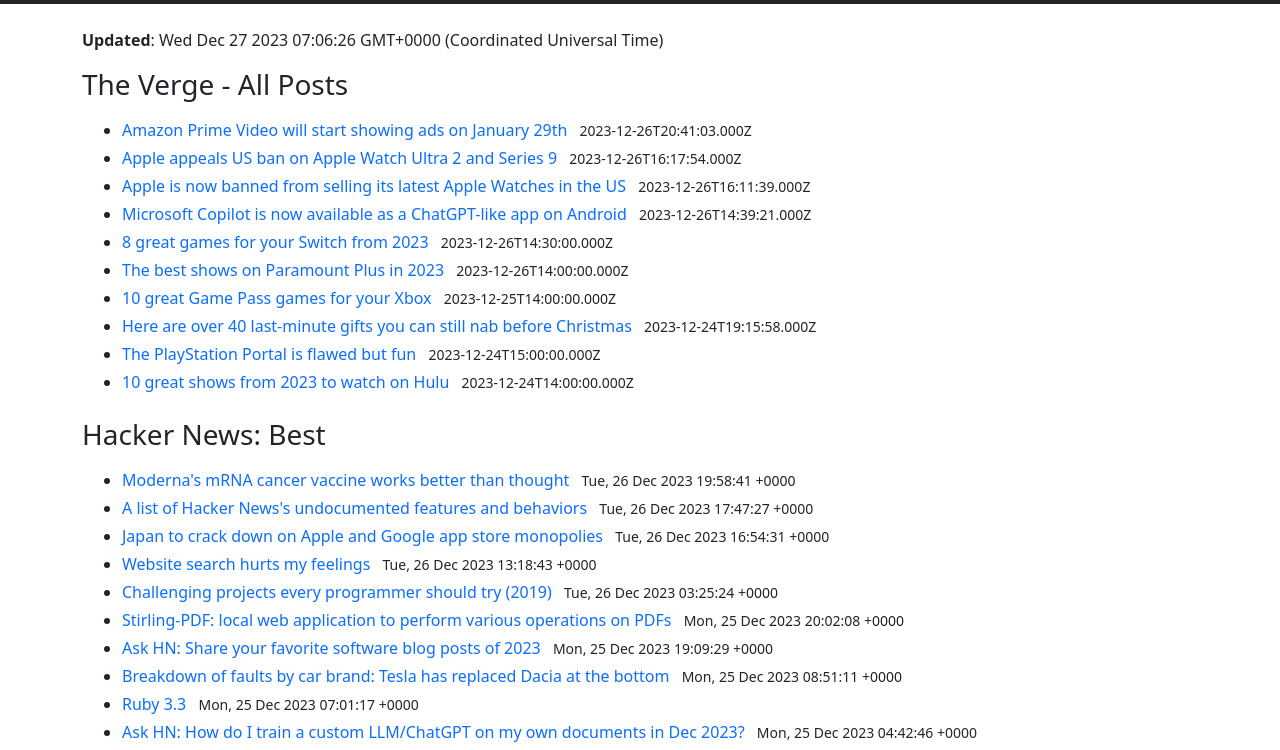
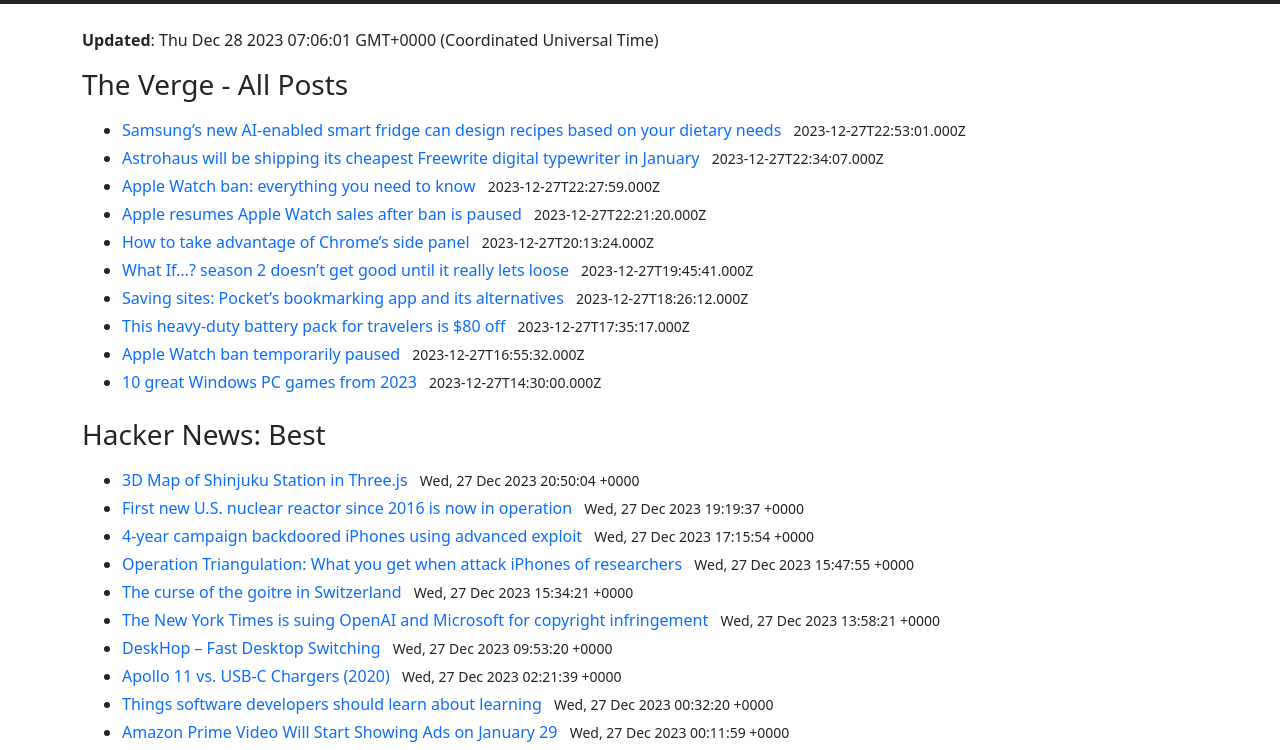
Before and after one commit to quicoto/news-digest, a plain HTML site: page index.html in a window 1280 px wide. Shown: the part 50-800 px from the top of the page. Drawn offline with Linux system fonts and the light colour scheme.

Commit message:
Deploying to gh-pages from @ quicoto/news-digest@81b831bfddafddc38fddae42311cb6bfcab75b76 🚀

```diff
--- a/index.html
+++ b/index.html
@@ -21,70 +21,73 @@
       <div class="container mb-3">
         <div class="row mb-3">
           <div class="col">
-            <strong>Updated</strong>: Wed Dec 27 2023 07:06:26 GMT+0000 (Coordinated Universal Time)
+            <strong>Updated</strong>: Thu Dec 28 2023 07:06:01 GMT+0000 (Coordinated Universal Time)
           </div>
         </div>
         <section class="row"><div class="col"><h2 class="h3">The Verge -  All Posts</h2><ul class="mb-4"><li class="mb-1">
-    <a rel="noopener" target="_blank" href="https://www.theverge.com/2023/12/26/24015595/amazon-prime-video-ads-coming-january-29" title="Amazon Prime Video will start showing ads on January 29th">Amazon Prime Video will start showing ads on January 29th</a>
-    <time datetime="2023-12-26T20:41:03.000Z" class="ps-2 small">2023-12-26T20:41:03.000Z</time>
+    <a rel="noopener" target="_blank" href="https://www.theverge.com/2023/12/27/24016939/samsung-2024-ai-family-hub-smart-fridge-features" title="Samsung’s new AI-enabled smart fridge can design recipes based on your dietary needs">Samsung’s new AI-enabled smart fridge can design recipes based on your dietary needs</a>
+    <time datetime="2023-12-27T22:53:01.000Z" class="ps-2 small">2023-12-27T22:53:01.000Z</time>
   </li><li class="mb-1">
-    <a rel="noopener" target="_blank" href="https://www.theverge.com/2023/12/26/24015238/apple-watch-ban-response-store-appeal-stay-court" title="Apple appeals US ban on Apple Watch Ultra 2 and Series 9">Apple appeals US ban on Apple Watch Ultra 2 and Series 9</a>
-    <time datetime="2023-12-26T16:17:54.000Z" class="ps-2 small">2023-12-26T16:17:54.000Z</time>
+    <a rel="noopener" target="_blank" href="https://www.theverge.com/2023/12/27/24016791/astrohaus-freewrite-alpha-digital-typewriter-e-ink" title="Astrohaus will be shipping its cheapest Freewrite digital typewriter in January  ">Astrohaus will be shipping its cheapest Freewrite digital typewriter in January  </a>
+    <time datetime="2023-12-27T22:34:07.000Z" class="ps-2 small">2023-12-27T22:34:07.000Z</time>
   </li><li class="mb-1">
-    <a rel="noopener" target="_blank" href="https://www.theverge.com/2023/12/26/24012382/apple-import-ban-watch-series-9-ultra-2" title="Apple is now banned from selling its latest Apple Watches in the US">Apple is now banned from selling its latest Apple Watches in the US</a>
-    <time datetime="2023-12-26T16:11:39.000Z" class="ps-2 small">2023-12-26T16:11:39.000Z</time>
+    <a rel="noopener" target="_blank" href="https://www.theverge.com/24009254/apple-watch-itc-ban-patent-dispute" title="Apple Watch ban: everything you need to know">Apple Watch ban: everything you need to know</a>
+    <time datetime="2023-12-27T22:27:59.000Z" class="ps-2 small">2023-12-27T22:27:59.000Z</time>
   </li><li class="mb-1">
-    <a rel="noopener" target="_blank" href="https://www.theverge.com/2023/12/26/24015198/microsoft-copilot-mobile-app-android-launch" title="Microsoft Copilot is now available as a ChatGPT-like app on Android">Microsoft Copilot is now available as a ChatGPT-like app on Android</a>
-    <time datetime="2023-12-26T14:39:21.000Z" class="ps-2 small">2023-12-26T14:39:21.000Z</time>
+    <a rel="noopener" target="_blank" href="https://www.theverge.com/2023/12/27/24016684/apple-watch-on-sale-again-import-sales-bans-paused" title="Apple resumes Apple Watch sales after ban is paused">Apple resumes Apple Watch sales after ban is paused</a>
+    <time datetime="2023-12-27T22:21:20.000Z" class="ps-2 small">2023-12-27T22:21:20.000Z</time>
   </li><li class="mb-1">
-    <a rel="noopener" target="_blank" href="https://www.theverge.com/23978273/nintendo-switch-best-games-2023" title="8 great games for your Switch from 2023">8 great games for your Switch from 2023</a>
-    <time datetime="2023-12-26T14:30:00.000Z" class="ps-2 small">2023-12-26T14:30:00.000Z</time>
+    <a rel="noopener" target="_blank" href="https://www.theverge.com/24016278/chrome-google-side-panel-how-to" title="How to take advantage of Chrome’s side panel">How to take advantage of Chrome’s side panel</a>
+    <time datetime="2023-12-27T20:13:24.000Z" class="ps-2 small">2023-12-27T20:13:24.000Z</time>
   </li><li class="mb-1">
-    <a rel="noopener" target="_blank" href="https://www.theverge.com/23999770/paramount-plus-best-shows-2023" title="The best shows on Paramount Plus in 2023">The best shows on Paramount Plus in 2023</a>
-    <time datetime="2023-12-26T14:00:00.000Z" class="ps-2 small">2023-12-26T14:00:00.000Z</time>
+    <a rel="noopener" target="_blank" href="https://www.theverge.com/24015321/marvel-what-if-season-2-kahhori-captain-carter" title="What If…? season 2 doesn’t get good until it really lets loose">What If…? season 2 doesn’t get good until it really lets loose</a>
+    <time datetime="2023-12-27T19:45:41.000Z" class="ps-2 small">2023-12-27T19:45:41.000Z</time>
   </li><li class="mb-1">
-    <a rel="noopener" target="_blank" href="https://www.theverge.com/2023/12/25/23999612/xbox-games-game-pass-2023-best-roundup" title="10 great Game Pass games for your Xbox">10 great Game Pass games for your Xbox</a>
-    <time datetime="2023-12-25T14:00:00.000Z" class="ps-2 small">2023-12-25T14:00:00.000Z</time>
+    <a rel="noopener" target="_blank" href="https://www.theverge.com/22927750/bookmarks-pocket-firefox-instapaper-raindrop" title="Saving sites: Pocket’s bookmarking app and its alternatives">Saving sites: Pocket’s bookmarking app and its alternatives</a>
+    <time datetime="2023-12-27T18:26:12.000Z" class="ps-2 small">2023-12-27T18:26:12.000Z</time>
   </li><li class="mb-1">
-    <a rel="noopener" target="_blank" href="https://www.theverge.com/23642026/best-digital-gift-ideas-online-cards-subscriptions" title="Here are over 40 last-minute gifts you can still nab before Christmas">Here are over 40 last-minute gifts you can still nab before Christmas</a>
-    <time datetime="2023-12-24T19:15:58.000Z" class="ps-2 small">2023-12-24T19:15:58.000Z</time>
+    <a rel="noopener" target="_blank" href="https://www.theverge.com/2023/12/27/24016275/zendure-supertank-pro-apple-14-inch-macbook-pro-deal-sale" title="This heavy-duty battery pack for travelers is $80 off">This heavy-duty battery pack for travelers is $80 off</a>
+    <time datetime="2023-12-27T17:35:17.000Z" class="ps-2 small">2023-12-27T17:35:17.000Z</time>
   </li><li class="mb-1">
-    <a rel="noopener" target="_blank" href="https://www.theverge.com/24012547/sony-playstation-portal-handheld-remote-player-ps5-chiaki-review" title="The PlayStation Portal is flawed but fun">The PlayStation Portal is flawed but fun</a>
-    <time datetime="2023-12-24T15:00:00.000Z" class="ps-2 small">2023-12-24T15:00:00.000Z</time>
+    <a rel="noopener" target="_blank" href="https://www.theverge.com/2023/12/27/24016464/apple-watch-itc-ban-paused" title="Apple Watch ban temporarily paused">Apple Watch ban temporarily paused</a>
+    <time datetime="2023-12-27T16:55:32.000Z" class="ps-2 small">2023-12-27T16:55:32.000Z</time>
   </li><li class="mb-1">
-    <a rel="noopener" target="_blank" href="https://www.theverge.com/23965702/hulu-best-shows-2023-streaming" title="10 great shows from 2023 to watch on Hulu">10 great shows from 2023 to watch on Hulu</a>
-    <time datetime="2023-12-24T14:00:00.000Z" class="ps-2 small">2023-12-24T14:00:00.000Z</time>
+    <a rel="noopener" target="_blank" href="https://www.theverge.com/23979457/best-windows-pc-games-2023" title="10 great Windows PC games from 2023  ">10 great Windows PC games from 2023  </a>
+    <time datetime="2023-12-27T14:30:00.000Z" class="ps-2 small">2023-12-27T14:30:00.000Z</time>
   </li></ul></div></section><section class="row"><div class="col"><h2 class="h3">Hacker News: Best</h2><ul class="mb-4"><li class="mb-1">
-    <a rel="noopener" target="_blank" href="https://www.freethink.com/health/cancer-vaccine" title="Moderna's mRNA cancer vaccine works better than thought">Moderna's mRNA cancer vaccine works better than thought</a>
-    <time datetime="Tue, 26 Dec 2023 19:58:41 +0000" class="ps-2 small">Tue, 26 Dec 2023 19:58:41 +0000</time>
+    <a rel="noopener" target="_blank" href="https://satoshi7190.github.io/Shinjuku-indoor-threejs-demo/" title="3D Map of Shinjuku Station in Three.js">3D Map of Shinjuku Station in Three.js</a>
+    <time datetime="Wed, 27 Dec 2023 20:50:04 +0000" class="ps-2 small">Wed, 27 Dec 2023 20:50:04 +0000</time>
   </li><li class="mb-1">
-    <a rel="noopener" target="_blank" href="https://github.com/minimaxir/hacker-news-undocumented/blob/master/README.md" title="A list of Hacker News's undocumented features and behaviors">A list of Hacker News's undocumented features and behaviors</a>
-    <time datetime="Tue, 26 Dec 2023 17:47:27 +0000" class="ps-2 small">Tue, 26 Dec 2023 17:47:27 +0000</time>
+    <a rel="noopener" target="_blank" href="https://www.eia.gov/todayinenergy/detail.php?id=61106" title="First new U.S. nuclear reactor since 2016 is now in operation">First new U.S. nuclear reactor since 2016 is now in operation</a>
+    <time datetime="Wed, 27 Dec 2023 19:19:37 +0000" class="ps-2 small">Wed, 27 Dec 2023 19:19:37 +0000</time>
   </li><li class="mb-1">
-    <a rel="noopener" target="_blank" href="https://asia.nikkei.com/Business/Technology/Japan-to-crack-down-on-Apple-and-Google-app-store-monopolies" title="Japan to crack down on Apple and Google app store monopolies">Japan to crack down on Apple and Google app store monopolies</a>
-    <time datetime="Tue, 26 Dec 2023 16:54:31 +0000" class="ps-2 small">Tue, 26 Dec 2023 16:54:31 +0000</time>
+    <a rel="noopener" target="_blank" href="https://arstechnica.com/security/2023/12/exploit-used-in-mass-iphone-infection-campaign-targeted-secret-hardware-feature/" title="4-year campaign backdoored iPhones using advanced exploit">4-year campaign backdoored iPhones using advanced exploit</a>
+    <time datetime="Wed, 27 Dec 2023 17:15:54 +0000" class="ps-2 small">Wed, 27 Dec 2023 17:15:54 +0000</time>
   </li><li class="mb-1">
-    <a rel="noopener" target="_blank" href="https://www.openmymind.net/Your-Website-Search-Hurts-My-Feelings/" title="Website search hurts my feelings">Website search hurts my feelings</a>
-    <time datetime="Tue, 26 Dec 2023 13:18:43 +0000" class="ps-2 small">Tue, 26 Dec 2023 13:18:43 +0000</time>
+    <a rel="noopener" target="_blank" href="https://securelist.com/operation-triangulation-the-last-hardware-mystery/111669/" title="Operation Triangulation: What you get when attack iPhones of researchers">Operation Triangulation: What you get when attack iPhones of researchers</a>
+    <time datetime="Wed, 27 Dec 2023 15:47:55 +0000" class="ps-2 small">Wed, 27 Dec 2023 15:47:55 +0000</time>
   </li><li class="mb-1">
-    <a rel="noopener" target="_blank" href="https://austinhenley.com/blog/challengingprojects.html" title="Challenging projects every programmer should try (2019)">Challenging projects every programmer should try (2019)</a>
-    <time datetime="Tue, 26 Dec 2023 03:25:24 +0000" class="ps-2 small">Tue, 26 Dec 2023 03:25:24 +0000</time>
+    <a rel="noopener" target="_blank" href="https://www.lrb.co.uk/the-paper/v45/n23/jonah-goodman/a-national-evil" title="The curse of the goitre in Switzerland">The curse of the goitre in Switzerland</a>
+    <time datetime="Wed, 27 Dec 2023 15:34:21 +0000" class="ps-2 small">Wed, 27 Dec 2023 15:34:21 +0000</time>
   </li><li class="mb-1">
-    <a rel="noopener" target="_blank" href="https://github.com/Frooodle/Stirling-PDF" title="Stirling-PDF: local web application to perform various operations on PDFs">Stirling-PDF: local web application to perform various operations on PDFs</a>
-    <time datetime="Mon, 25 Dec 2023 20:02:08 +0000" class="ps-2 small">Mon, 25 Dec 2023 20:02:08 +0000</time>
+    <a rel="noopener" target="_blank" href="https://www.theverge.com/2023/12/27/24016212/new-york-times-openai-microsoft-lawsuit-copyright-infringement" title="The New York Times is suing OpenAI and Microsoft for copyright infringement">The New York Times is suing OpenAI and Microsoft for copyright infringement</a>
+    <time datetime="Wed, 27 Dec 2023 13:58:21 +0000" class="ps-2 small">Wed, 27 Dec 2023 13:58:21 +0000</time>
   </li><li class="mb-1">
-    <a rel="noopener" target="_blank" href="https://news.ycombinator.com/item?id=38765176" title="Ask HN: Share your favorite software blog posts of 2023">Ask HN: Share your favorite software blog posts of 2023</a>
-    <time datetime="Mon, 25 Dec 2023 19:09:29 +0000" class="ps-2 small">Mon, 25 Dec 2023 19:09:29 +0000</time>
+    <a rel="noopener" target="_blank" href="https://github.com/hrvach/deskhop" title="DeskHop – Fast Desktop Switching">DeskHop – Fast Desktop Switching</a>
+    <time datetime="Wed, 27 Dec 2023 09:53:20 +0000" class="ps-2 small">Wed, 27 Dec 2023 09:53:20 +0000</time>
   </li><li class="mb-1">
-    <a rel="noopener" target="_blank" href="https://www.tuvsud.com/en/press-and-media/2023/november/regular-servicing-makes-all-the-difference" title="Breakdown of faults by car brand: Tesla has replaced Dacia at the bottom">Breakdown of faults by car brand: Tesla has replaced Dacia at the bottom</a>
-    <time datetime="Mon, 25 Dec 2023 08:51:11 +0000" class="ps-2 small">Mon, 25 Dec 2023 08:51:11 +0000</time>
+    <a rel="noopener" target="_blank" href="https://forrestheller.com/Apollo-11-Computer-vs-USB-C-chargers.html" title="Apollo 11 vs. USB-C Chargers (2020)">Apollo 11 vs. USB-C Chargers (2020)</a>
+    <time datetime="Wed, 27 Dec 2023 02:21:39 +0000" class="ps-2 small">Wed, 27 Dec 2023 02:21:39 +0000</time>
   </li><li class="mb-1">
-    <a rel="noopener" target="_blank" href="https://www.ruby-lang.org/en/news/2023/12/25/ruby-3-3-0-released/" title="Ruby 3.3">Ruby 3.3</a>
-    <time datetime="Mon, 25 Dec 2023 07:01:17 +0000" class="ps-2 small">Mon, 25 Dec 2023 07:01:17 +0000</time>
+    <a rel="noopener" target="_blank" href="https://cacm.acm.org/magazines/2024/1/278891-10-things-software-developers-should-learn-about-learning/fulltext" title="Things software developers should learn about learning">Things software developers should learn about learning</a>
+    <time datetime="Wed, 27 Dec 2023 00:32:20 +0000" class="ps-2 small">Wed, 27 Dec 2023 00:32:20 +0000</time>
   </li><li class="mb-1">
-    <a rel="noopener" target="_blank" href="https://news.ycombinator.com/item?id=38759877" title="Ask HN: How do I train a custom LLM/ChatGPT on my own documents in Dec 2023?">Ask HN: How do I train a custom LLM/ChatGPT on my own documents in Dec 2023?</a>
-    <time datetime="Mon, 25 Dec 2023 04:42:46 +0000" class="ps-2 small">Mon, 25 Dec 2023 04:42:46 +0000</time>
+    <a rel="noopener" target="_blank" href="https://www.theverge.com/2023/12/26/24015595/amazon-prime-video-ads-coming-january-29" title="Amazon Prime Video Will Start Showing Ads on January 29">Amazon Prime Video Will Start Showing Ads on January 29</a>
+    <time datetime="Wed, 27 Dec 2023 00:11:59 +0000" class="ps-2 small">Wed, 27 Dec 2023 00:11:59 +0000</time>
   </li></ul></div></section><section class="row"><div class="col"><h2 class="h3">meixger/hackernews-daily Issues</h2><ul class="mb-4"><li class="mb-1">
+    <a rel="noopener" target="_blank" href="https://github.com/meixger/hackernews-daily/issues/466" title="Hacker News Daily Top 30 @2023-12-27">Hacker News Daily Top 30 @2023-12-27</a>
+    <time datetime="Wed, 27 Dec 2023 06:12:18 GMT" class="ps-2 small">Wed, 27 Dec 2023 06:12:18 GMT</time>
+  </li><li class="mb-1">
     <a rel="noopener" target="_blank" href="https://github.com/meixger/hackernews-daily/issues/465" title="Hacker News Daily Top 30 @2023-12-26">Hacker News Daily Top 30 @2023-12-26</a>
     <time datetime="Tue, 26 Dec 2023 06:12:02 GMT" class="ps-2 small">Tue, 26 Dec 2023 06:12:02 GMT</time>
   </li><li class="mb-1">
@@ -111,9 +114,6 @@
   </li><li class="mb-1">
     <a rel="noopener" target="_blank" href="https://github.com/meixger/hackernews-daily/issues/457" title="Hacker News Daily Top 30 @2023-12-18">Hacker News Daily Top 30 @2023-12-18</a>
     <time datetime="Mon, 18 Dec 2023 06:13:03 GMT" class="ps-2 small">Mon, 18 Dec 2023 06:13:03 GMT</time>
-  </li><li class="mb-1">
-    <a rel="noopener" target="_blank" href="https://github.com/meixger/hackernews-daily/issues/456" title="Hacker News Daily Top 30 @2023-12-17">Hacker News Daily Top 30 @2023-12-17</a>
-    <time datetime="Sun, 17 Dec 2023 06:11:14 GMT" class="ps-2 small">Sun, 17 Dec 2023 06:11:14 GMT</time>
   </li></ul></div></section>
       </div>
       <footer class="bg-dark text-light p-4">
```
